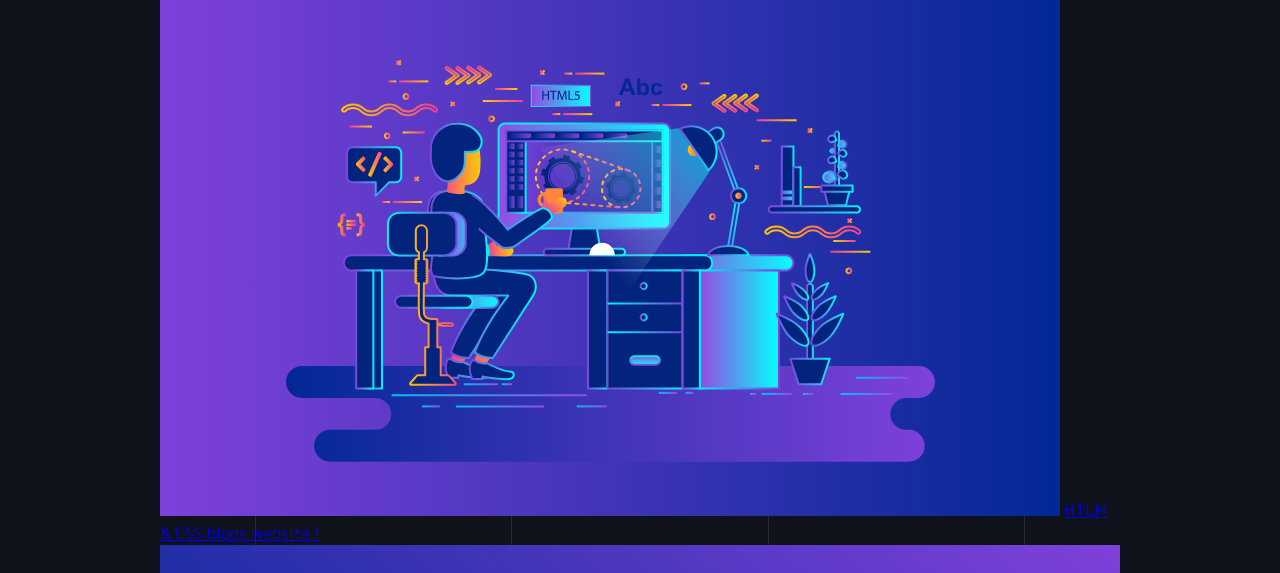
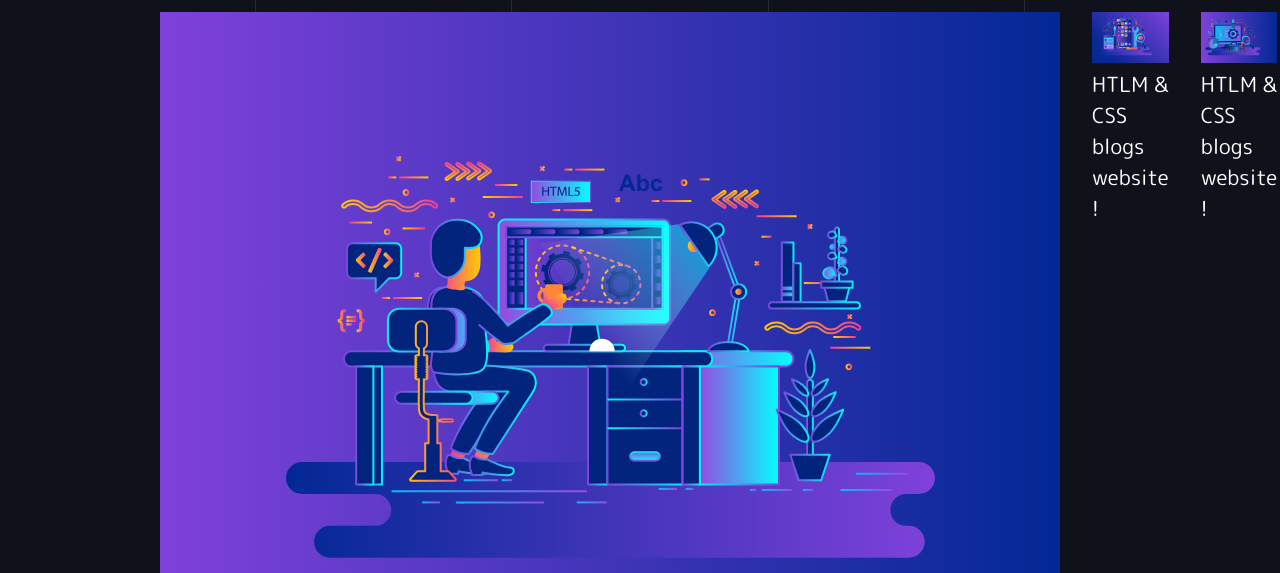
Before and after one commit to abdulrahman1121/Blog, a plain HTML site: page index.html in a window 1280 px wide. Shown: the part 227-800 px from the top of the page. Drawn offline with Linux system fonts and the light colour scheme.

Commit message:
added the images as grid,  changed color of text when hovering

```diff
--- a/index.html
+++ b/index.html
@@ -28,6 +28,7 @@
                     <div class="blog-content">
                         <div class="image">
                             <img src="images/blog1.svg" alt="">
+                        </div>
                             <a href="www.google.com">
                                 HTLM & CSS blogs website !
                             </a>
@@ -37,6 +38,7 @@
                     <div class="blog-content">
                         <div class="image">
                             <img src="images/blog2.svg" alt="">
+                        </div>
                             <a href="www.google.com">
                                 HTLM & CSS blogs website !
                             </a>
@@ -46,6 +48,7 @@
                     <div class="blog-content">
                         <div class="image">
                             <img src="images/blog3.svg" alt="">
+                        </div>
                             <a href="www.google.com">
                                 HTLM & CSS blogs website !
                             </a>
@@ -55,6 +58,7 @@
                     <div class="blog-content">
                         <div class="image">
                             <img src="images/blog4.svg" alt="">
+                        </div>
                             <a href="www.google.com">
                                 HTLM & CSS blogs website !
                             </a>
@@ -64,15 +68,7 @@
                     <div class="blog-content">
                         <div class="image">
                             <img src="images/blog5.svg" alt="">
-                                            <a href="www.google.com">
-                                                HTLM & CSS blogs website !
-                                            </a>
                         </div>
-                                    </div>
-                                    <div class="blog">
-                                        <div class="blog-content">
-                                            <div class="image">
-                                                <img src="images/blog6.svg" alt="">
                             <a href="www.google.com">
                                 HTLM & CSS blogs website !
                             </a>
--- a/styles.css
+++ b/styles.css
@@ -83,3 +83,22 @@ p, h1{
     bottom: -20%;
     border-radius: 12px;
 }
+
+.blogs-con{
+    margin-top: 6rem;
+    display: grid;
+    grid-template-columns: repeat(3, 1fr);
+    grid-gap: 2rem;
+}
+
+.blogs-con a{
+    text-decoration: none;
+    color: white;
+    font-size: 1.3rem;
+    font-weight: 400;
+}
+
+.blogs-con a:hover{
+    color:#037fff
+
+}
```
Lines whose indentation alone changed are shown as unchanged.
